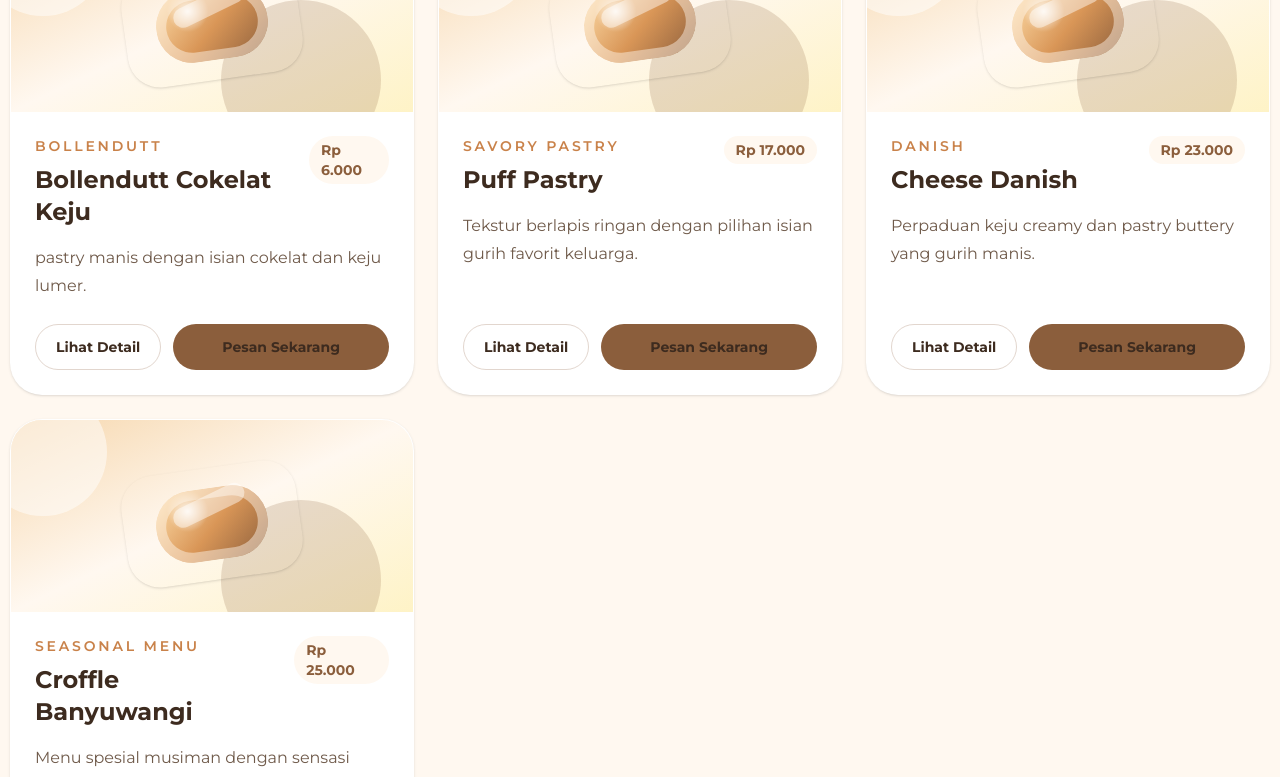
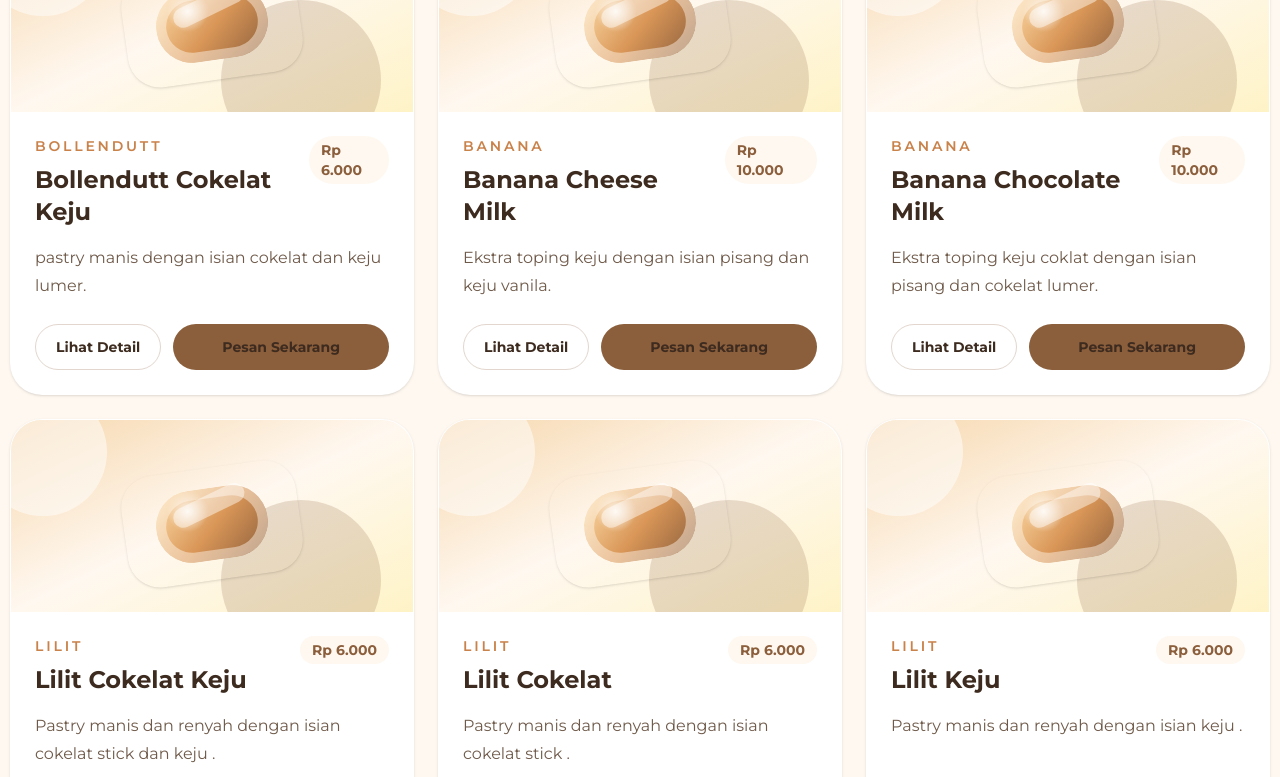
Before and after one commit to Nadiril/Jajannya-Mimitha, a Next.js app: page / in a window 1280 px wide. Shown: the part 2460-3237 px from the top of the page. Built offline with nearby package versions, Linux system fonts and the light colour scheme.

Commit message:
Update navbar

```diff
--- a/src/components/ProductCatalog.jsx
+++ b/src/components/ProductCatalog.jsx
@@ -21,7 +21,7 @@ const products = [
     name: 'Bollendutt Pisang Keju susu',
     price: 'Rp 6.000',
     category: 'Bollendutt',
-    description: 'Pastry manis dengan isian pisang dan keju susu lumer.',
+    description: 'Pastry manis dengan isian pisang dan keju vanila lumer.',
   },
   {
     name: 'Bollendutt Cokelat Keju',
@@ -30,22 +30,34 @@ const products = [
     description: 'pastry manis dengan isian cokelat dan keju lumer.',
   },
   {
-    name: 'Puff Pastry',
-    price: 'Rp 17.000',
-    category: 'Savory Pastry',
-    description: 'Tekstur berlapis ringan dengan pilihan isian gurih favorit keluarga.',
+    name: 'Banana Cheese Milk',
+    price: 'Rp 10.000',
+    category: 'Banana',
+    description: 'Ekstra toping keju dengan isian pisang dan keju vanila.',
   },
   {
-    name: 'Cheese Danish',
-    price: 'Rp 23.000',
-    category: 'Danish',
-    description: 'Perpaduan keju creamy dan pastry buttery yang gurih manis.',
+    name: 'Banana Chocolate Milk',
+    price: 'Rp 10.000',
+    category: 'Banana',
+    description: 'Ekstra toping keju coklat dengan isian pisang dan cokelat lumer.',
   },
   {
-    name: 'Croffle Banyuwangi',
-    price: 'Rp 25.000',
-    category: 'Seasonal Menu',
-    description: 'Menu spesial musiman dengan sensasi croissant dan waffle yang unik.',
+    name: 'Lilit Cokelat Keju',
+    price: 'Rp 6.000',
+    category: 'Lilit',
+    description: 'Pastry manis  dan renyah dengan isian cokelat stick dan keju .',
+  },
+  {
+    name: 'Lilit Cokelat',
+    price: 'Rp 6.000',
+    category: 'Lilit',
+    description: 'Pastry manis  dan renyah dengan isian cokelat stick .',
+  },
+  {
+    name: 'Lilit Keju',
+    price: 'Rp 6.000',
+    category: 'Lilit',
+    description: 'Pastry manis  dan renyah dengan isian keju .',
   },
 ];
 
```
